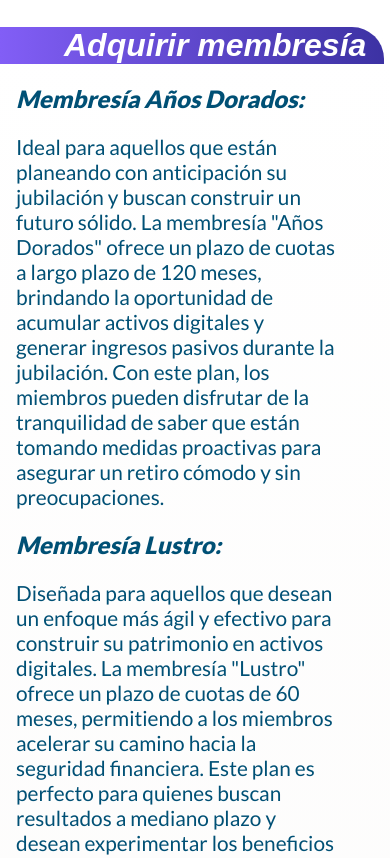
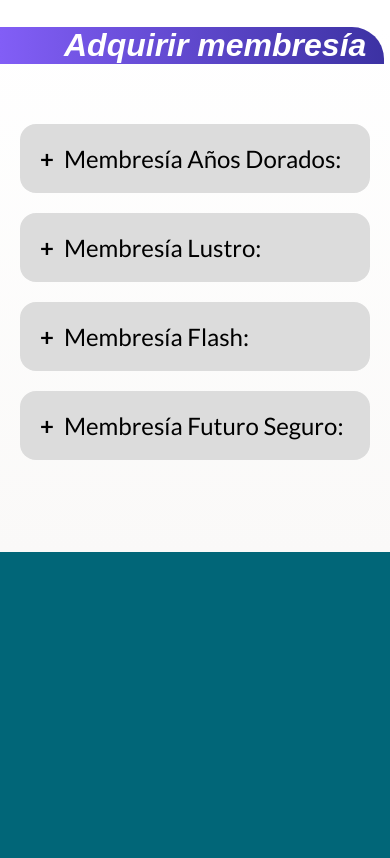
Before and after one commit to ivanmacedonio/SFIpage, a React (Vite) app: page /membresia in a window 390 px wide. Shown: the part 1480-2338 px from the top of the page. Built offline with nearby package versions, Linux system fonts and the light colour scheme.

Commit message:
add: accordion membresia

```diff
--- /dev/null
+++ b/src/components/Ac.jsx
@@ -0,0 +1,62 @@
+import React from "react";
+import "../styles/Ac.css";
+export const Ac = () => {
+  return (
+    <div>
+      <ul className="accordion">
+        <li>
+          <input type="radio" name="accordion" id="first" />
+          <label htmlFor="first">Membresía Años Dorados:</label>
+          <div className="content">
+            Ideal para aquellos que están planeando con anticipación su
+            jubilación y buscan construir un futuro sólido. La membresía "Años
+            Dorados" ofrece un plazo de cuotas a largo plazo de 120 meses,
+            brindando la oportunidad de acumular activos digitales y generar
+            ingresos pasivos durante la jubilación. Con este plan, los miembros
+            pueden disfrutar de la tranquilidad de saber que están tomando
+            medidas proactivas para asegurar un retiro cómodo y sin
+            preocupaciones.
+          </div>
+        </li>
+        <li>
+          <input type="radio" name="accordion" id="second" />
+          <label htmlFor="second">Membresía Lustro:</label>
+          <div className="content">
+            Diseñada para aquellos que desean un enfoque más ágil y efectivo
+            para construir su patrimonio en activos digitales. La membresía
+            "Lustro" ofrece un plazo de cuotas de 60 meses, permitiendo a los
+            miembros acelerar su camino hacia la seguridad financiera. Este plan
+            es perfecto para quienes buscan resultados a mediano plazo y desean
+            experimentar los beneficios de la membresía en un período más breve.
+          </div>
+        </li>
+        <li>
+          <input type="radio" name="accordion" id="third" />
+          <label htmlFor="third">Membresía Flash: </label>
+          <div className="content">
+            Para aquellos que desean resultados rápidos y una ruta rápida hacia
+            la estabilidad financiera. La membresía "Flash" ofrece un plazo de
+            cuotas de 24 meses, permitiendo a los miembros beneficiarse de los
+            ingresos pasivos generados por la gestión de activos digitales en un
+            tiempo relativamente corto. Ideal para personas con metas
+            financieras a corto plazo y la necesidad de ver resultados tangibles
+            en un futuro cercano.
+          </div>
+        </li>
+        <li>
+          <input type="radio" name="accordion" id="four" />
+          <label htmlFor="four">Membresía Futuro Seguro:</label>
+          <div className="content">
+            La opción perfecta para aquellos que desean comenzar de inmediato a
+            asegurar su futuro financiero. La membresía "Futuro Seguro" ofrece
+            un plazo de una única cuota, permitiendo a los miembros sumergirse
+            rápidamente en los beneficios de la membresía y la gestión de
+            activos digitales. Este plan es ideal para quienes buscan una
+            solución rápida y efectiva para empezar a construir su patrimonio
+            financiero.
+          </div>
+        </li>
+      </ul>
+    </div>
+  );
+};
--- a/src/pages/Membresia.jsx
+++ b/src/pages/Membresia.jsx
@@ -1,7 +1,7 @@
 import React, { useEffect } from "react";
+import { Ac } from "../components/Ac";
 import { Footer } from "../components/Footer";
 import { HeaderNormal } from "../components/Header-normal";
-
 import "../styles/Membresia.css";
 export const Membresia = () => {
   useEffect(() => {
@@ -36,6 +36,9 @@ export const Membresia = () => {
       </div>
       <div className="adquirir">
         <h1>Adquirir membresía</h1>
+        <div className="ac">
+          <Ac></Ac>
+        </div>
 
         <div className="tipos">
           <h2 id="tiposd">Tipo de Membresía:</h2>
--- a/src/pages/Test.jsx
+++ b/src/pages/Test.jsx
@@ -1,10 +1,10 @@
 import React from "react";
-import { Footer2 } from "../components/Footer2";
+import { Ac } from "../components/Ac";
 export const Test = () => {
   return (
     <div>
       <div className="header">
-        <Footer2></Footer2>
+        <Ac></Ac>
       </div>
     </div>
   );
--- /dev/null
+++ b/src/styles/Ac.css
@@ -0,0 +1,55 @@
+.accordion {
+    margin: 60px auto;
+    max-width: 400px;
+    padding-left: 0;
+}
+
+.accordion li {
+    list-style: none;
+    max-width: 85%;
+    margin: 20px;
+    padding: 10px;
+    text-wrap: balance;
+    border-radius: 1rem;
+    background-color: gainsboro;
+    font-family: 'Lato', sans-serif;
+
+}
+
+.accordion li label{
+    display: flex;
+    align-items: center;
+    padding: 10px;
+    font-size: 1.5rem;
+    cursor: pointer;
+}
+
+label::before{
+    content: '+';
+    margin-right: 10px;
+    font-size: 1.5rem;
+    font-weight: 600;
+}
+
+input[type="radio"]{
+    display: none;
+}
+
+
+.content {
+    max-width: 100%;
+}
+
+.accordion .content{
+    padding: 0px 10px;
+    line-height: 25px;
+    max-height: 0;
+    overflow: hidden;
+    transition: max-height 0.5s, padding 0.5s;
+    font-family: 'Lato', sans-serif;
+}
+
+.accordion input[type="radio"]:checked + label + .content{
+    max-height: 400px;
+    padding: 10px 10px 20px;
+}
--- a/src/styles/Membresia.css
+++ b/src/styles/Membresia.css
@@ -1,9 +1,11 @@
 img {
     max-width: 100%;
 }
-.imagenmembresia{
+
+.ac {
     display: none;
 }
+
 .calcularMembresia {
     margin-top: 5rem;
     background-image: url('../assets/Membresia.webp');
@@ -154,7 +156,14 @@ img {
 
 @media only screen and (max-width: 767px) {
 
-    .imagenmembresia{
+    .ac {
+        display: block;
+    }
+    .tipos{
+        display: none;
+    }
+
+    .imagenmembresia {
         display: block;
         background-image: url('../assets/Membresia.webp');
         width: 100%;
@@ -206,10 +215,11 @@ img {
         font-size: 1rem;
     }
 
-    .precio h2{
+    .precio h2 {
         font-size: 2rem;
     }
-    .precio h1{
+
+    .precio h1 {
         font-size: 2.5rem;
     }
 
@@ -231,7 +241,8 @@ img {
         padding: 0;
         padding-left: 4rem;
     }
-    .tipoplanes p{
+
+    .tipoplanes p {
         padding-left: 1rem;
         padding-top: 1rem;
         padding-bottom: 1rem;
@@ -253,7 +264,7 @@ img {
         width: 100%;
     }
 
-    .tipoplanes h2{
+    .tipoplanes h2 {
         font-size: 2rem;
     }
 }
@@ -287,7 +298,8 @@ img {
     .calcularMembresia p {
         width: 20rem;
     }
-    .tipoplanes p{
+
+    .tipoplanes p {
         padding-right: 15rem;
     }
 
@@ -309,7 +321,9 @@ img {
         color: white;
         font-weight: 300;
     }
-    .precio h2, .precio h1{
+
+    .precio h2,
+    .precio h1 {
         color: white;
     }
 
@@ -345,12 +359,14 @@ img {
         padding-top: 5rem;
         padding-left: 0;
     }
-    .tipoplanes p{
+
+    .tipoplanes p {
         padding-left: 1rem;
         padding-top: 1rem;
         padding-bottom: 1rem;
     }
-    .footer{
+
+    .footer {
         margin-top: 0rem;
     }
 }
@@ -385,7 +401,8 @@ img {
     .calcularMembresia p {
         width: 20rem;
     }
-    .tipoplanes p{
+
+    .tipoplanes p {
         padding-right: 15rem;
     }
 
@@ -407,7 +424,9 @@ img {
         color: white;
         font-weight: 300;
     }
-    .precio h2, .precio h1{
+
+    .precio h2,
+    .precio h1 {
         color: white;
     }
 
@@ -444,21 +463,24 @@ img {
         padding-left: 6rem;
         width: 900px;
     }
-    .tipoplanes p{
+
+    .tipoplanes p {
         padding-left: 1rem;
         padding-top: 1rem;
         padding-bottom: 1rem;
     }
-    .footer{
+
+    .footer {
         margin-top: 0rem;
     }
-  }
+}
 
-  @media only screen and (min-width: 1200px) and (max-width: 1700px) {
-    .tipos{
+@media only screen and (min-width: 1200px) and (max-width: 1700px) {
+    .tipos {
         margin-left: 5rem;
     }
-    .precio{
+
+    .precio {
         margin: 0;
         padding: 0;
         height: max-content;
@@ -470,17 +492,23 @@ img {
         padding-bottom: 3rem;
         margin-top: 10rem;
     }
-    .precio h2, .precio p, .precio h1{
+
+    .precio h2,
+    .precio p,
+    .precio h1 {
         color: white;
     }
-    .escoge{
+
+    .escoge {
         left: 20rem;
     }
-    .calcularMembresia{
+
+    .calcularMembresia {
         background-position: center;
         background-repeat: no-repeat;
     }
-    .plan p{
+
+    .plan p {
         max-width: 70rem;
     }
-  }
+}
--- a/src/styles/page2.css
+++ b/src/styles/page2.css
@@ -1,5 +1,9 @@
 img {
     max-width: 100%;
+}
+
+.acordeonmembresia{
+    display: none;
 }
 
 .imagenp2r{
@@ -27,7 +31,7 @@ img {
     width: 117rem;
     background-image: url('../assets/Nosotros.webp');
     background-repeat: no-repeat;
-    margin-left: 1.5rem;
+    margin-left: 1rem;
     height: 59rem;
 
 }
@@ -159,6 +163,10 @@ img {
 }
 
 @media (max-width: 767px) {
+
+    .acordeonmembresia{
+        display: block;
+    }
 
     .imagenp2r{
         display: block;
```
